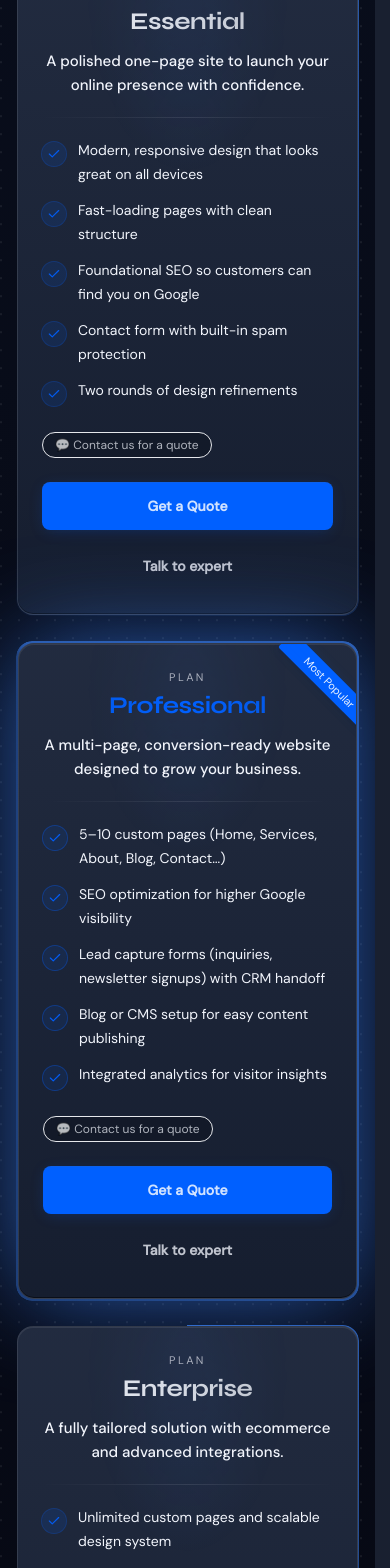
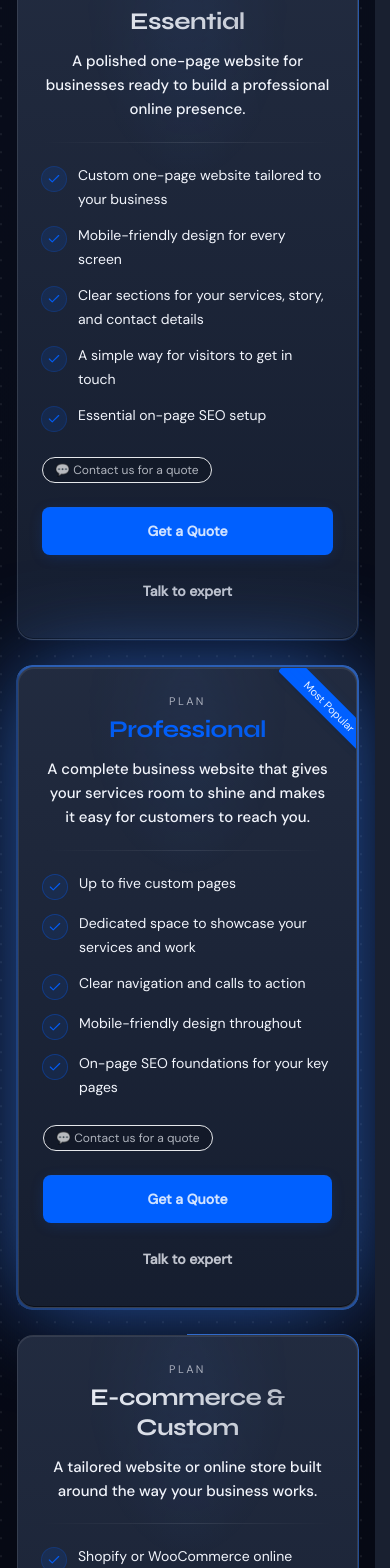
Before and after one commit to miladmo68/milink-pro, a Next.js app: page / in a window 390 px wide. Shown: the part 6180-7748 px from the top of the page. Built offline with nearby package versions, Linux system fonts and the light colour scheme.

Commit message:
fix(pricing): clarify website package offerings

```diff
--- a/src/data/content.js
+++ b/src/data/content.js
@@ -191,13 +191,13 @@ export const pricing = [
     name: "Essential",
     priceLabel: "Contact us for a quote",
     tagline:
-      "A polished one-page site to launch your online presence with confidence.",
+      "A polished one-page website for businesses ready to build a professional online presence.",
     items: [
-      "Modern, responsive design that looks great on all devices",
-      "Fast-loading pages with clean structure",
-      "Foundational SEO so customers can find you on Google",
-      "Contact form with built-in spam protection",
-      "Two rounds of design refinements",
+      "Custom one-page website tailored to your business",
+      "Mobile-friendly design for every screen",
+      "Clear sections for your services, story, and contact details",
+      "A simple way for visitors to get in touch",
+      "Essential on-page SEO setup",
     ],
   },
   {
@@ -206,26 +206,26 @@ export const pricing = [
     badge: "Most Popular",
     priceLabel: "Contact us for a quote",
     tagline:
-      "A multi-page, conversion-ready website designed to grow your business.",
+      "A complete business website that gives your services room to shine and makes it easy for customers to reach you.",
     items: [
-      "5–10 custom pages (Home, Services, About, Blog, Contact…)",
-      "SEO optimization for higher Google visibility",
-      "Lead capture forms (inquiries, newsletter signups) with CRM handoff",
-      "Blog or CMS setup for easy content publishing",
-      "Integrated analytics for visitor insights",
+      "Up to five custom pages",
+      "Dedicated space to showcase your services and work",
+      "Clear navigation and calls to action",
+      "Mobile-friendly design throughout",
+      "On-page SEO foundations for your key pages",
     ],
   },
   {
-    name: "Enterprise",
+    name: "E-commerce & Custom",
     priceLabel: "Contact us for a quote",
     tagline:
-      "A fully tailored solution with ecommerce and advanced integrations.",
+      "A tailored website or online store built around the way your business works.",
     items: [
-      "Unlimited custom pages and scalable design system",
-      "Full ecommerce setup (Shopify/WooCommerce): products, checkout, payments",
-      "Advanced integrations (CRM, ERP, APIs, automation)",
-      "Multi-language support and performance optimization",
-      "Security audits, priority support, and SLA",
+      "Shopify or WooCommerce online stores",
+      "Product pages and a clear shopping experience",
+      "Checkout and payment setup",
+      "Custom pages and features for your goals",
+      "Optional booking, integrations, or multilingual support",
     ],
   },
 ];
--- a/src/sections/Pricing.jsx
+++ b/src/sections/Pricing.jsx
@@ -1,7 +1,5 @@
 import { pricing } from "../data/content.js";
 import { Check } from "lucide-react"; // optional
-
-// ⬇️ فقط این خط جدید اضافه شد
 import { Reveal } from "../components/scroll-reveal.jsx";
 import ScrollParallax from "../components/ScrollParallax.jsx";
 
@@ -11,7 +9,6 @@ export default function Pricing() {
       id="pricing"
       className="relative overflow-hidden py-24 bg-base-100 dark:!bg-transparent"
     >
-      {/* ===== Background (section sculpt + grid + brand wash + drifting orbs) ===== */}
       <ScrollParallax className="pointer-events-none absolute inset-0 -z-10" offset={70}>
         <div className="section-depth-pricing" />
         <div className="absolute inset-0 opacity-[0.06] dark:opacity-[0.07] [background-image:radial-gradient(circle_at_1px_1px,#fff_1px,transparent_1.2px)] [background-size:18px_18px]" />
@@ -21,7 +18,6 @@ export default function Pricing() {
       </ScrollParallax>
 
       <div className="container">
-        {/* ===== Header ===== */}
         <div className="text-center max-w-2xl mx-auto">
           <Reveal from="up" distance={12}>
             <div className="badge badge-outline mb-4 uppercase tracking-widest text-[10px] border-primary/38 text-primary/90">Our Packages</div>
@@ -35,49 +31,21 @@ export default function Pricing() {
           <div className="mx-auto mt-6 h-[3px] w-24 rounded-full bg-gradient-to-r from-[rgb(var(--brand)/0.9)] via-[rgb(var(--brand)/0.6)] to-[rgb(var(--brand)/0.9)]" />
         </div>
 
-        {/* ===== Cards — fade-up stagger to match intershine pricing-card pattern ===== */}
         <div className="mt-14 grid gap-6 sm:gap-8 md:grid-cols-3 justify-center">
           {pricing.map((p, i) => {
             const isPopular = !!p.popular;
             const isPro = (p.name || "").toLowerCase() === "professional";
-
-            // ===== Frame & Border (فقط Pro) =====
-            const frameBase =
-              "group relative overflow-hidden rounded-2xl transition-transform duration-300";
+            const frameBase = "group relative overflow-hidden rounded-2xl transition-transform duration-300";
             const framePadding = isPro ? "p-[2px] md:p-[3px]" : "p-[1px]";
-
-            const borderBase =
-              "before:absolute before:inset-0 before:-z-10 before:rounded-2xl";
-
-            // تغییر فقط این بخش: شروع از بالا، تمرکز گوشهٔ بالا-چپ، قوس پررنگ بلندتر
+            const borderBase = "before:absolute before:inset-0 before:-z-10 before:rounded-2xl";
             const borderGradient = isPro
               ? "before:opacity-100 before:bg-[conic-gradient(from_-60deg_at_0%_0%,rgba(59,130,246,0.95)_0deg,rgba(59,130,246,0.60)_210deg,transparent_330deg)]"
               : "before:opacity-100 before:bg-[conic-gradient(from_0deg,rgba(59,130,246,0.78),rgba(59,130,246,0.32),transparent_220deg)]";
-
-            // base lift
-            const lift = isPopular
-              ? "md:scale-[1.02] hover:md:scale-[1.04]"
-              : "hover:-translate-y-1";
-
-            // Professional glow (بدون تغییر)
+            const lift = isPopular ? "md:scale-[1.02] hover:md:scale-[1.04]" : "hover:-translate-y-1";
             const proGlow = isPro
-              ? " z-[1] md:scale-[1.08] hover:md:scale-[1.1] " +
-                " ring-6 ring-[rgb(var(--brand)/0.9)] " +
-                " [box-shadow:0_0_100px_-10px_rgba(59,130,246,0.75)] " +
-                " after:absolute after:inset-[-14%] after:-z-20 after:rounded-[32px] after:blur-3xl " +
-                " after:bg-[radial-gradient(60%_60%_at_50%_50%,rgba(59,130,246,0.3),transparent_70%)]"
+              ? " z-[1] md:scale-[1.08] hover:md:scale-[1.1] ring-6 ring-[rgb(var(--brand)/0.9)] [box-shadow:0_0_100px_-10px_rgba(59,130,246,0.75)] after:absolute after:inset-[-14%] after:-z-20 after:rounded-[32px] after:blur-3xl after:bg-[radial-gradient(60%_60%_at_50%_50%,rgba(59,130,246,0.3),transparent_70%)]"
               : "";
-
-            const cardOuter = [
-              frameBase,
-              framePadding,
-              borderBase,
-              borderGradient,
-              lift,
-              proGlow,
-              "max-w-sm mx-auto",
-            ].join(" ");
-
+            const cardOuter = [frameBase, framePadding, borderBase, borderGradient, lift, proGlow, "max-w-sm mx-auto"].join(" ");
             const innerLift = isPro
               ? "shadow-[0_22px_54px_-18px_rgba(0,0,0,0.6),0_0_0_1px_oklch(0.4_0.02_265_/_0.48)]"
               : "ring-1 ring-inset ring-base-300/50 shadow-[0_36px_88px_-12px_rgba(0,0,0,0.68),0_0_0_1px_oklch(0.46_0.02_265_/_0.55)]";
@@ -85,33 +53,15 @@ export default function Pricing() {
             return (
               <Reveal key={i} from="up" distance={24} delay={i * 0.08}>
                 <article className={cardOuter}>
-                  {/* inner glass card — fairconstruction-style lift + sweep + gold bar */}
-                  <div
-                    className={
-                      "relative h-full rounded-2xl card-surface--pricing card-lift card-sweep card-bar " +
-                      innerLift +
-                      " " +
-                      "flex flex-col justify-between " +
-                      "min-h-[500px] md:min-h-[580px]"
-                    }
-                  >
-                    {/* ambient glow (بدون تغییر) */}
+                  <div className={`relative h-full rounded-2xl card-surface--pricing card-lift card-sweep card-bar ${innerLift} flex flex-col justify-between min-h-[500px] md:min-h-[580px]`}>
                     <div aria-hidden className="absolute inset-0 -z-10">
-                      <div
-                        className={`absolute inset-0 [mask-image:radial-gradient(60%_60%_at_50%_30%,#000,transparent_75%)] ${
-                          isPro
-                            ? "bg-[radial-gradient(50%_50%_at_50%_0%,rgba(59,130,246,0.14),transparent_65%)]"
-                            : "bg-[radial-gradient(50%_50%_at_50%_0%,rgba(59,130,246,0.14),transparent_65%)]"
-                        }`}
-                      />
+                      <div className="absolute inset-0 [mask-image:radial-gradient(60%_60%_at_50%_30%,#000,transparent_75%)] bg-[radial-gradient(50%_50%_at_50%_0%,rgba(59,130,246,0.14),transparent_65%)]" />
                     </div>
 
-                    {/* sweep hover effect */}
                     <div className="pointer-events-none absolute inset-0 opacity-0 group-hover:opacity-100 transition-opacity duration-500">
                       <div className="absolute -inset-1 bg-gradient-to-tr from-transparent via-white/10 to-transparent rotate-[8deg]" />
                     </div>
 
-                    {/* badge */}
                     {isPopular && (
                       <div className="absolute -right-9 top-6 rotate-45">
                         <span className="relative text-[11px] px-7 py-1 rounded-sm bg-[rgb(var(--brand))] text-white shadow-md">
@@ -121,81 +71,43 @@ export default function Pricing() {
                       </div>
                     )}
 
-                    {/* content */}
                     <div className="relative z-10 flex h-full flex-col p-6 sm:p-7">
                       <div className="text-center">
-                        <div className="text-[11px] uppercase tracking-[0.22em] text-base-content/65">
-                          Plan
-                        </div>
-                        <h3
-                          className={`mt-1 text-2xl md:text-3xl font-bold leading-tight bg-clip-text text-transparent ${
+                        <div className="text-[11px] uppercase tracking-[0.22em] text-base-content/65">Plan</div>
+                        <h3 className={`mt-1 text-2xl md:text-3xl font-bold leading-tight bg-clip-text text-transparent ${
                           isPro
                             ? "bg-gradient-to-r from-[rgb(var(--brand)/0.85)] via-[rgb(var(--brand))] to-[rgb(var(--brand)/0.80)]"
                             : isPopular
                               ? "bg-gradient-to-r from-[rgb(var(--brand))] via-[rgb(var(--brand)/0.85)] to-[rgb(var(--brand))]"
                               : "bg-gradient-to-r from-base-content to-base-content/70"
-                          }`}
-                        >
-                          {p.name}
-                        </h3>
-                        <p className="mt-3 text-[15px] md:text-base leading-relaxed text-base-content/88 font-medium">
-                          {p.tagline}
-                        </p>
+                        }`}>{p.name}</h3>
+                        <p className="mt-3 text-[15px] md:text-base leading-relaxed text-base-content/88 font-medium">{p.tagline}</p>
                       </div>
 
                       <div className="my-5 h-px bg-gradient-to-r from-transparent via-base-content/10 to-transparent" />
 
-                      {/* features */}
                       <ul className="space-y-3 flex-1">
-                        {p.items.map((it, idx) => (
-                          <li key={idx} className="flex items-start gap-3">
-                            <span
-                              className={`mt-1 inline-flex h-6 w-6 shrink-0 items-center justify-center rounded-full ring-1 ${
-                                isPro
-                                  ? "bg-[rgb(var(--brand)/0.10)] ring-[rgb(var(--brand)/0.40)]"
-                                  : "bg-[rgb(var(--brand)/0.12)] ring-[rgb(var(--brand)/0.30)]"
-                              }`}
-                            >
-                              {Check ? (
-                                <Check
-                                  className={`h-3.5 w-3.5 ${
-                                    isPro
-                                      ? "text-[rgb(var(--brand)/0.95)]"
-                                      : "text-[rgb(var(--brand)/0.90)]"
-                                  }`}
-                                />
-                              ) : (
-                                <span className="h-2.5 w-2.5 rounded-full bg-[rgb(var(--brand)/0.85)]" />
-                              )}
+                        {p.items.map((item) => (
+                          <li key={item} className="flex items-start gap-3">
+                            <span className={`mt-1 inline-flex h-6 w-6 shrink-0 items-center justify-center rounded-full ring-1 ${
+                              isPro ? "bg-[rgb(var(--brand)/0.10)] ring-[rgb(var(--brand)/0.40)]" : "bg-[rgb(var(--brand)/0.12)] ring-[rgb(var(--brand)/0.30)]"
+                            }`}>
+                              <Check className={`h-3.5 w-3.5 ${isPro ? "text-[rgb(var(--brand)/0.95)]" : "text-[rgb(var(--brand)/0.90)]"}`} aria-hidden="true" />
                             </span>
-                            <span className="text-sm md:text-[15px] leading-6 text-base-content/92">
-                              {it}
-                            </span>
+                            <span className="text-sm md:text-[15px] leading-6 text-base-content/92">{item}</span>
                           </li>
                         ))}
                       </ul>
 
-                      {/* price chip */}
-                      {p.priceLabel && (
                       <div className="mt-6">
-                          <span className="inline-flex items-center gap-2 rounded-full border border-base-content/12 bg-base-200/50 dark:bg-base-200/40 px-3 py-1 text-xs text-base-content/70">
-                            💬 {p.priceLabel}
-                          </span>
+                        <span className="inline-flex items-center gap-2 rounded-full border border-base-content/12 bg-base-200/50 dark:bg-base-200/40 px-3 py-1 text-xs text-base-content/70">💬 {p.priceLabel}</span>
                       </div>
-                      )}
 
-                      {/* CTAs */}
                       <div className="mt-6 flex flex-col sm:flex-row sm:justify-center gap-3">
-                        <a
-                          href="#contact"
-                          className="btn btn-primary border-none"
-                        >
+                        <a href="#contact" className="btn btn-primary border-none">
                           Get a Quote
                         </a>
-                        <a
-                          href="#contact"
-                          className="btn btn-ghost border border-base-content/26 hover:border-primary/38 hover:bg-transparent dark:border-base-content/28 dark:hover:border-primary/42 transition-colors duration-300"
-                        >
+                        <a href="#contact" className="btn btn-ghost border border-base-content/26 hover:border-primary/38 hover:bg-transparent dark:border-base-content/28 dark:hover:border-primary/42 transition-colors duration-300">
                           Talk to expert
                         </a>
                       </div>
@@ -208,7 +120,6 @@ export default function Pricing() {
         </div>
       </div>
 
-      {/* keyframes for badge glow */}
       <style>{`
         @keyframes glowPulse {
           0%, 100% { opacity: .15; }
```
Also changed, not shown: 1 other file (tests, documents, lock files or other folders). Lines whose indentation alone changed are shown as unchanged.
